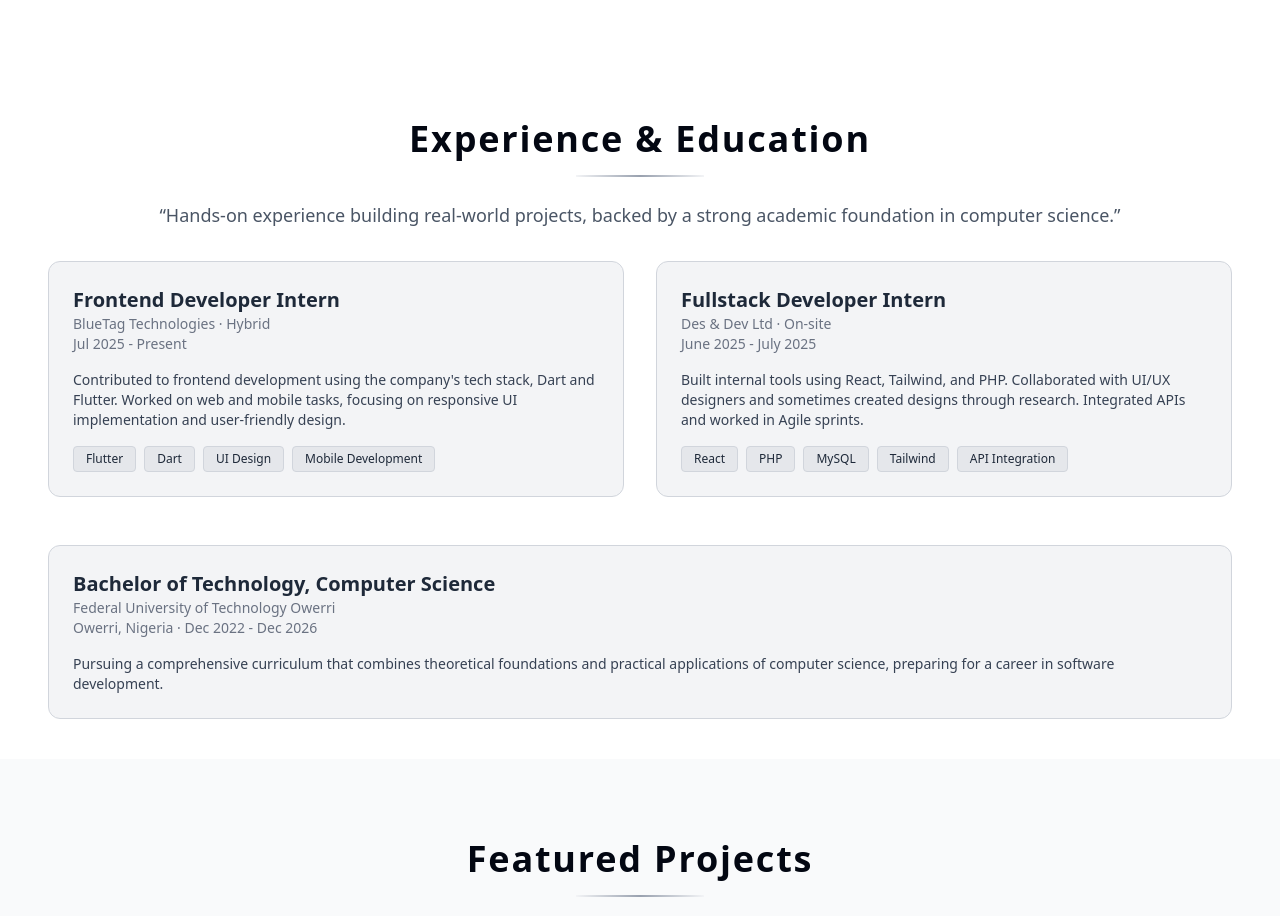
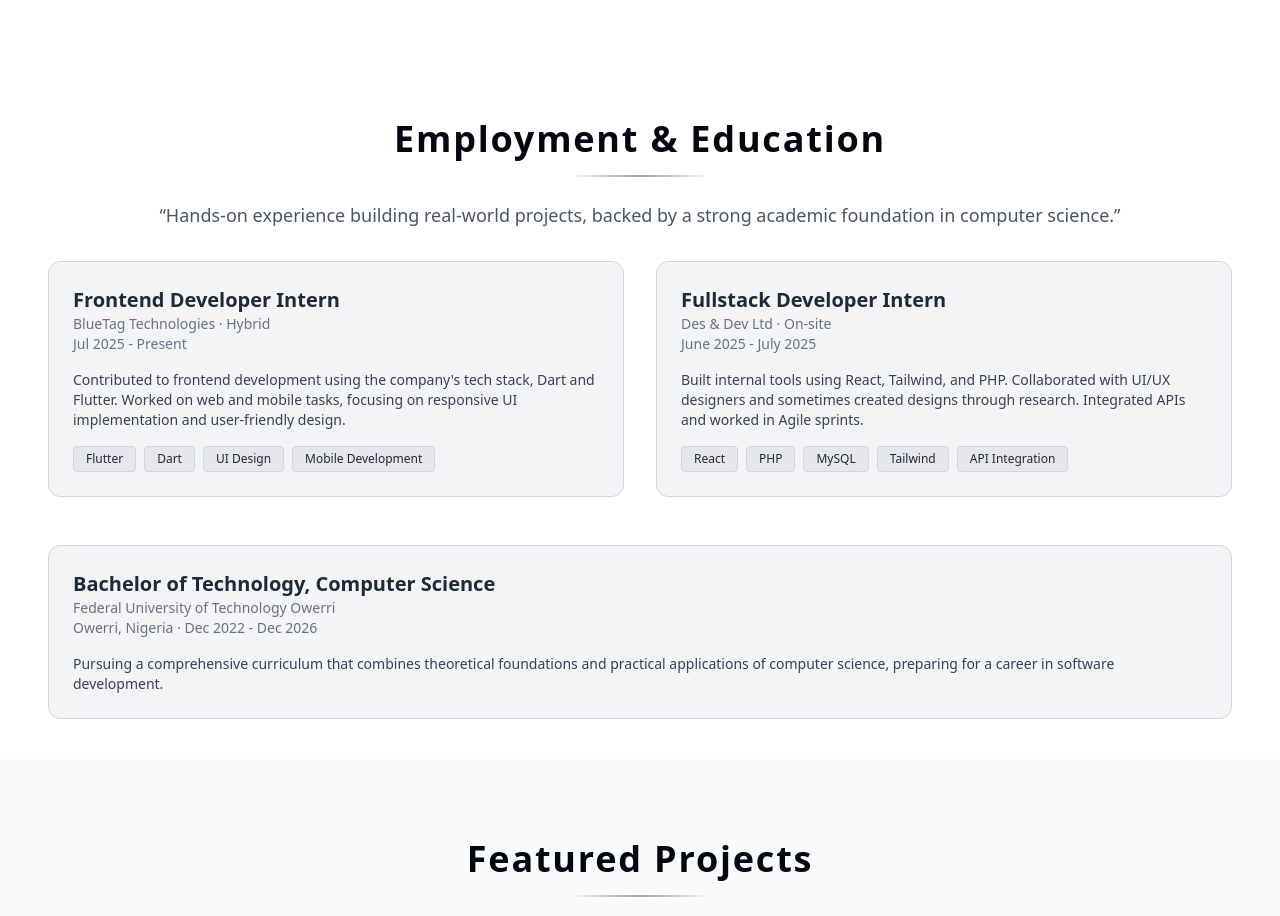
Before and after one commit to Fortexfreddie/Portfolio2, a React (Vite) app: page / in a window 1280 px wide. Shown: the part 3213-4129 px from the top of the page. Built offline with nearby package versions, Linux system fonts and the light colour scheme.

Commit message:
Edited the employment sub title

```diff
--- a/src/components/Employment.jsx
+++ b/src/components/Employment.jsx
@@ -30,7 +30,7 @@ const Employment = () => {
     return (
         <section className="pt-20 pb-10 w-full transition-colors duration-300">
             <div className="lg:container mx-auto px-6 md:px-8 lg:px-12">
-                <h1 className="text-center text-3xl md:text-4xl text-gray-950 dark:text-gray-50 transition-colors duration-300 font-bold tracking-wider">Experience & Education</h1>
+                <h1 className="text-center text-3xl md:text-4xl text-gray-950 dark:text-gray-50 transition-colors duration-300 font-bold tracking-wider">Employment & Education</h1>
                 <div className="mt-4 h-0.5 w-32 mx-auto bg-gradient-to-r from-gray-100 via-gray-400 to-gray-100 dark:from-gray-900 dark:via-gray-400 dark:to-gray-900 transition-colors duration-300"></div>
                 <p className="mt-6 text-lg text-gray-600 dark:text-gray-300 text-center transition-colors duration-300">“Hands-on experience building real-world projects, backed by a strong academic foundation in computer science.”</p>
                 <div className="grid grid-cols-1 md:grid-cols-2 gap-8 mt-8">
```
